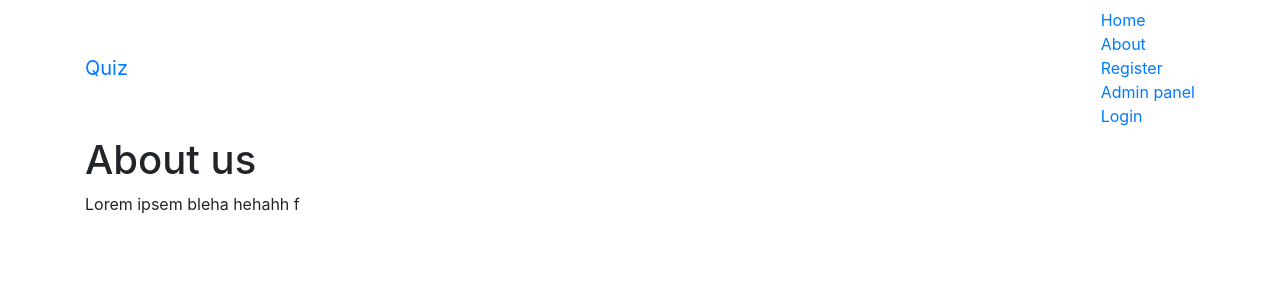
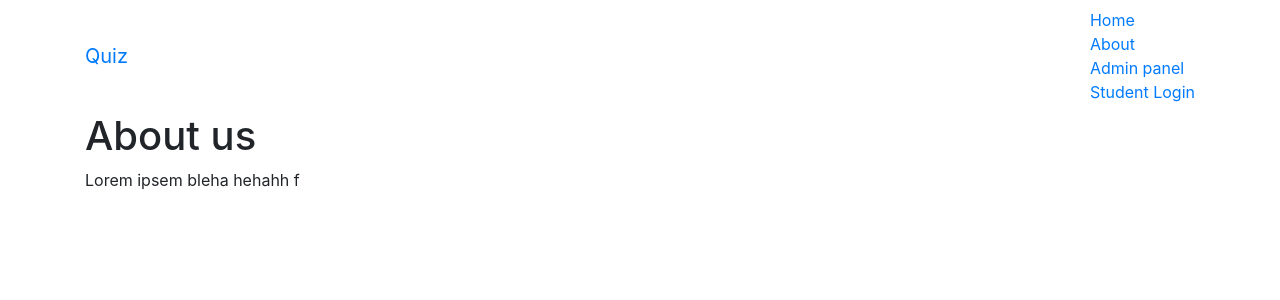
Before and after one commit to justtryingtosurvive/practoproject, a Flask app: page /about in a window 1280 px wide. Shown: the top 300 px of the page. Run offline with Flask 2, Linux system fonts and the light colour scheme; some libraries are stand-ins or nearby versions.

Commit message:
took off register link(included register button instead ) and dashboard link from nav

```diff
--- a/templates/includes/_navbar.html
+++ b/templates/includes/_navbar.html
@@ -15,12 +15,12 @@
             <li><a href="/">Home</a></li>
             <li><a href="/about">About</a></li>
             {% if session.logged_in %}
-            <li><a href="/dashboard">Dashboard </a></li>
+<!--             <li><a href="/dashboard">Dashboard </a></li> -->
             <li><a href="/logout">Logout </a></li>
             {% else %}
-            <li><a href="/register">Register </a></li>
+<!--             <li><a href="/register">Register </a></li> -->
             <li><a href="/adminpanellogin">Admin panel </a></li>
-            <li><a href="/login">Login </a></li>
+            <li><a href="/login">Student Login </a></li>
             {% endif %}
 
           </ul>
```
